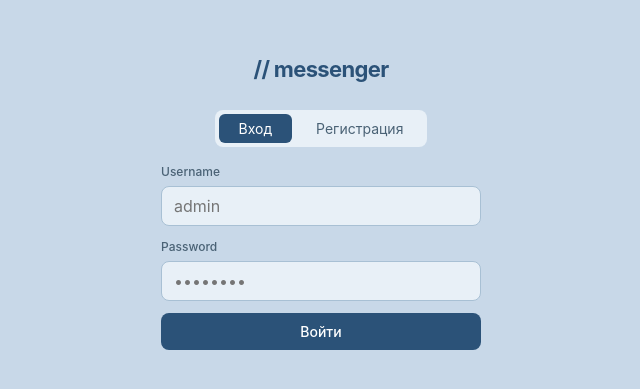
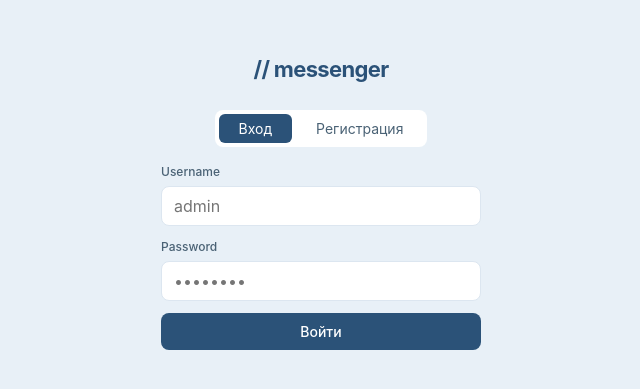
Before and after one commit to sodanoe/messenger, a React (Vite) app in the folder frontend/: page / in a window 1280 px wide. Shown: the part 199-588 px from the top of the page, without its empty margins (319-959 px from the left). Built offline with nearby package versions, Linux system fonts and the light colour scheme.

Commit message:
try another colors to a white theme

```diff
--- a/frontend/src/index.css
+++ b/frontend/src/index.css
@@ -26,12 +26,12 @@
 
 @media (prefers-color-scheme: light) {
   :root {
-    --bg: #c8d8e8;
-    --bg2: #e8f0f7;
-    --bg3: #d8e4ef;
+    --bg: #e8f0f7;
+    --bg2: #ffffff;
+    --bg3: #f5f7fa;
     --text: #0f1f2e;
     --text2: #4a6275;
-    --border: #a8c0d4;
+    --border: #dce6f0;
     --accent: #2b5278;
     --accent2: #1e3a5f;
     --accent-gradient: linear-gradient(135deg, #2b5278, #254769);
@@ -89,8 +89,8 @@ em-emoji-picker {
 
 @media (prefers-color-scheme: light) {
   em-emoji-picker {
-    --rgb-background: 232, 240, 247;
-    --rgb-input: 216, 228, 239;
+    --rgb-background: 255, 255, 255;
+    --rgb-input: 245, 247, 250;
     --rgb-color: 15, 31, 46;
     --rgb-accent: 43, 82, 120;
   }
```
